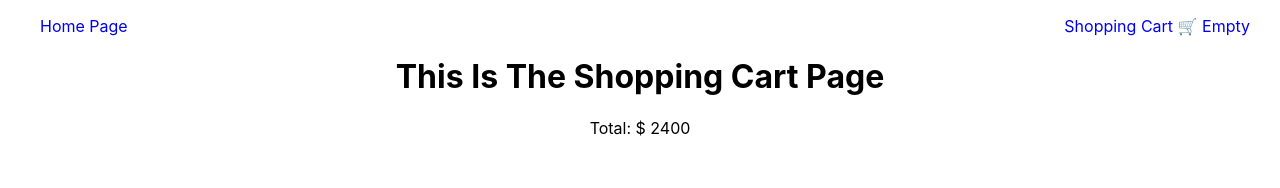
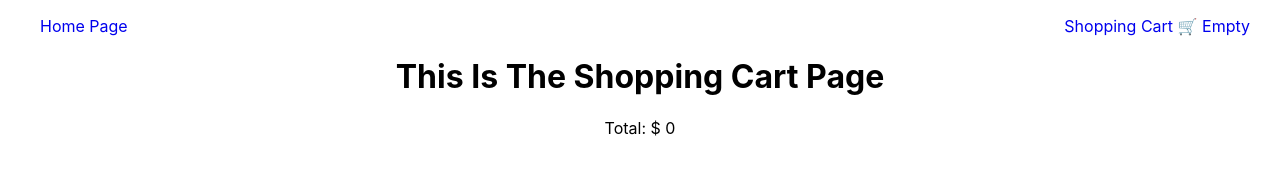
Before and after one commit to lblake/react-simple-ecomm, a React (Create React App) app: page /cart in a window 1280 px wide. Shown: the top 188 px of the page. Built offline with nearby package versions, Linux system fonts and the light colour scheme.

Commit message:
removed unwanted code and amended code to display total on cart page

```diff
--- a/src/App.js
+++ b/src/App.js
@@ -6,6 +6,7 @@ import Cart from './components/Cart';
 import HomePage from './components/HomePage';
 
 function App() {
+  //Todo add localStorage
   const useStateWithLocalStorage = (localStorageKey) => {
     const [value, setValue] = React.useState(
       localStorage.getItem(localStorageKey) || ''
@@ -40,23 +41,6 @@ function App() {
 
   const onChange = (event) => setValue(event.target.value);
 
-  // Not sure if this is going to work
-  const itemCount = (indexMap) => {
-    console.log(cartState);
-
-    const existingItem = cartState.find(
-      (indexMap) => indexMap.id === setCartState.id
-    );
-
-    if (!existingItem) {
-      setCartState([...cartState]);
-      existingItem.count = 1;
-    } else {
-      existingItem.count++;
-    }
-    return cartState;
-  };
-
   const addToCart = (productIndex) => {
     // setCartState([...cartState, product]);
     console.log('Product index position is ' + productIndex);
@@ -79,15 +63,6 @@ function App() {
     //now lets update the cartState with this new array updated
     setCartState([...newCartState]);
   };
-
-  // const handleDeleteItem = (indexMap) => {
-  //   const newCart = cartState.filter(
-  //     (product, indexFilter) => indexFilter !== indexMap
-  //   );
-  //   setCartState([...newCart]);
-  //   console.log(newCart);
-  //   console.log(indexMap);
-  // };
 
   const handleRemoveItem = (productIndex) => {
     const newCartState = [...cartState];
@@ -131,18 +106,6 @@ function App() {
             <HomePage addToCartProp={addToCart} productsProp={cartState} />
           )}
         />
-        {/*
-        <Route
-          exact
-          path='/product'
-          render={() => <Product addToCartProp={addToCart} />}
-        /> */}
-
-        {/* <Route
-          exact
-          path='/cart'
-          render={() => <Cart addToCartProp={addToCart} />}
-        /> */}
 
         <Route
           exact
@@ -153,7 +116,6 @@ function App() {
               // handleDeleteItemProp={handleDeleteItem}
               handleAddItemProp={handleAddItem}
               handleRemoveItemProp={handleRemoveItem}
-              ItemCountProp={itemCount}
             />
           )}
         />
--- a/src/components/Cart.js
+++ b/src/components/Cart.js
@@ -39,20 +39,15 @@ const Cart = (props) => {
     );
   });
 
-  const total = props.cartProductsProp.reduce(function (sum, product) {
-    return sum + parseInt(product.price);
+  const total = productsWithQuantities.reduce(function (sum, product) {
+    return sum + parseInt(product.price) * product.quantity;
   }, 0);
-  // const cart = props.handleItemCountProp.reduce(function (sum, product) {
-  //   return sum + (product.name);
-  // }, []);
-  // const cart = props.handleItemCountProp.reduce(function (summarizer, [])
 
   return (
     <div className='cart'>
       <h1>This Is The Shopping Cart Page</h1>
       <li>{productsToDisplay}</li>
       Total: $ {total}
-      {/* Cart: {cart} */}
     </div>
   );
 };
--- a/src/components/NavBar.js
+++ b/src/components/NavBar.js
@@ -8,9 +8,6 @@ const NavBar = (props) => {
         <li>
           <Link to='/home'>Home Page</Link>
         </li>
-        {/* <li>
-          <Link to='/product'>Product</Link>
-        </li> */}
         <li className='shopping-cart'>
           <Link to='/cart'>
             Shopping Cart 🛒{' '}
```
